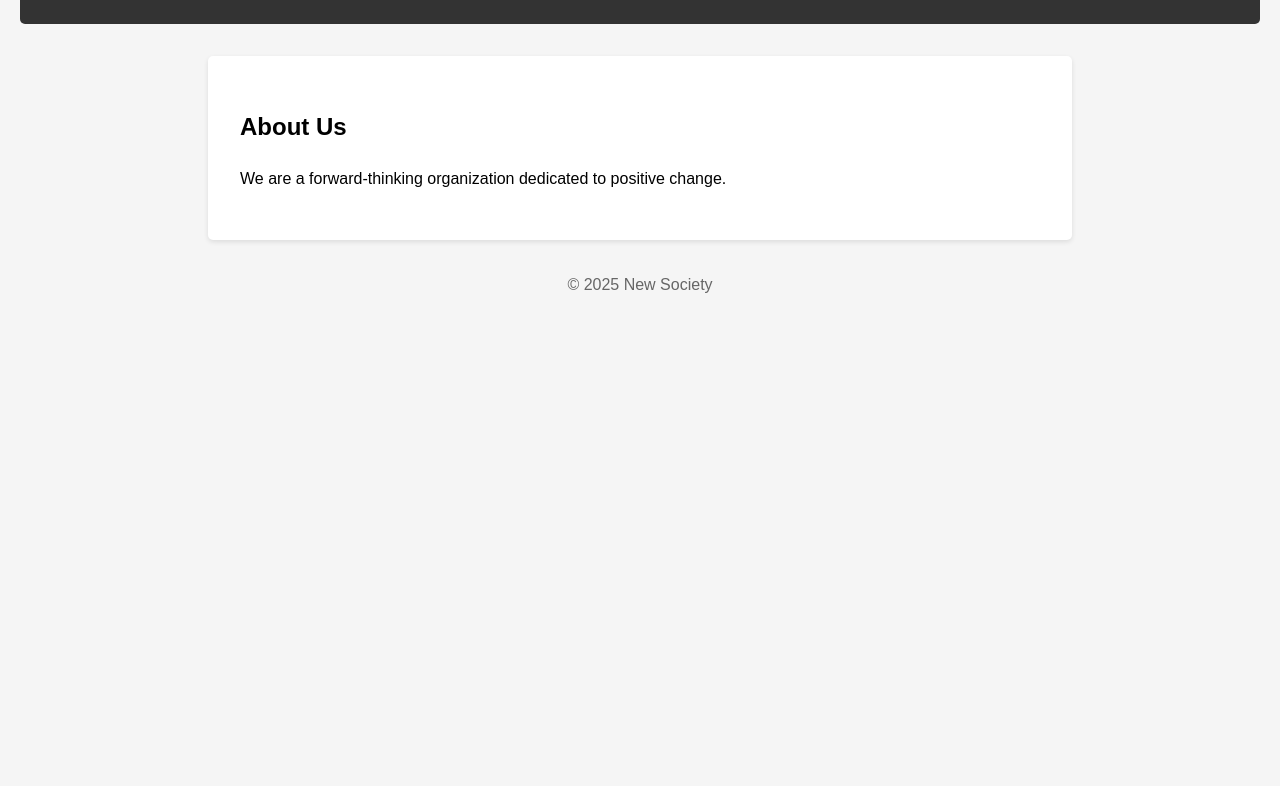
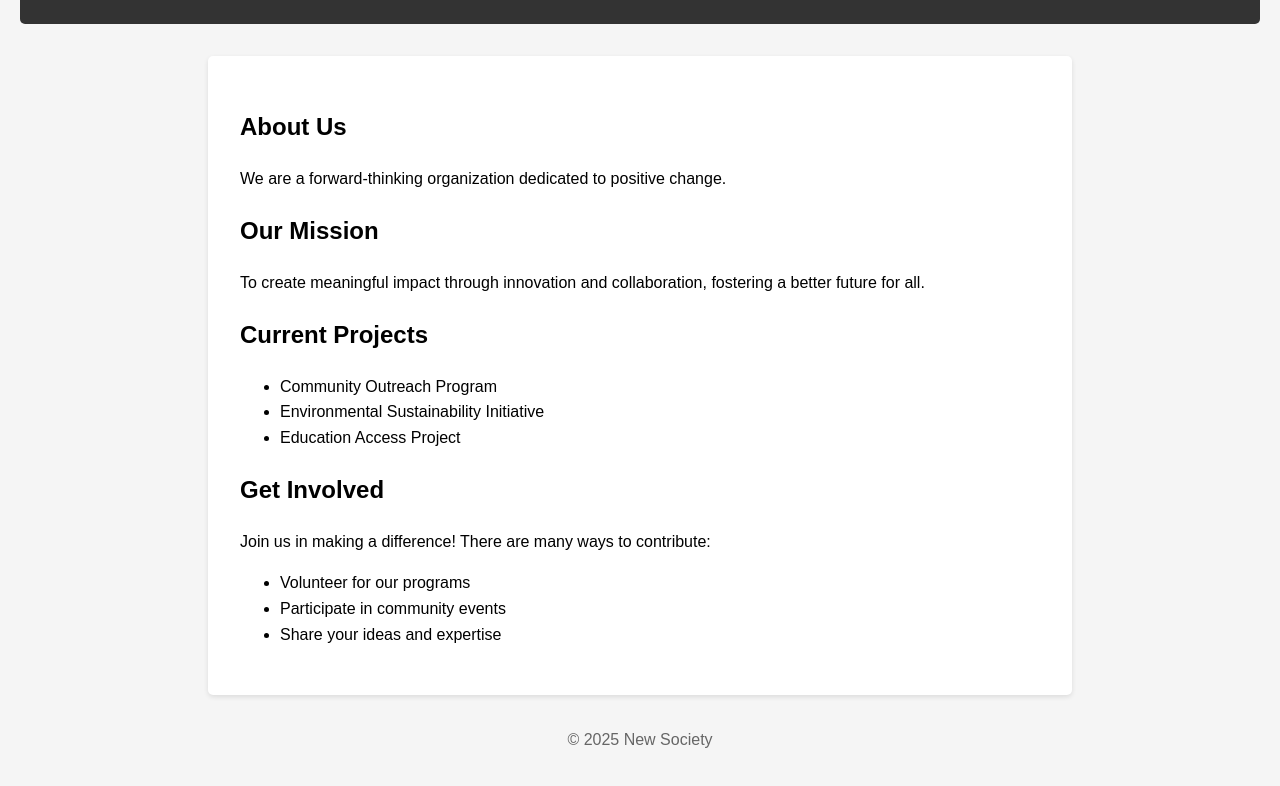
Before and after one commit to KPMR06/new-society-test, a plain HTML site: page index.html in a window 1280 px wide. Shown: the part 122-908 px from the top of the page. Before the commit the page ends 800 px from the top, so only its background shows below. Drawn offline with Linux system fonts and the light colour scheme.

Commit message:
Add more content sections

```diff
--- a/index.html
+++ b/index.html
@@ -11,9 +11,33 @@
         <h1>Welcome to New Society</h1>
     </header>
     <main>
-        <section>
+        <section class="about">
             <h2>About Us</h2>
             <p>We are a forward-thinking organization dedicated to positive change.</p>
+        </section>
+
+        <section class="mission">
+            <h2>Our Mission</h2>
+            <p>To create meaningful impact through innovation and collaboration, fostering a better future for all.</p>
+        </section>
+
+        <section class="projects">
+            <h2>Current Projects</h2>
+            <ul>
+                <li>Community Outreach Program</li>
+                <li>Environmental Sustainability Initiative</li>
+                <li>Education Access Project</li>
+            </ul>
+        </section>
+
+        <section class="get-involved">
+            <h2>Get Involved</h2>
+            <p>Join us in making a difference! There are many ways to contribute:</p>
+            <ul>
+                <li>Volunteer for our programs</li>
+                <li>Participate in community events</li>
+                <li>Share your ideas and expertise</li>
+            </ul>
         </section>
     </main>
     <footer>
```
